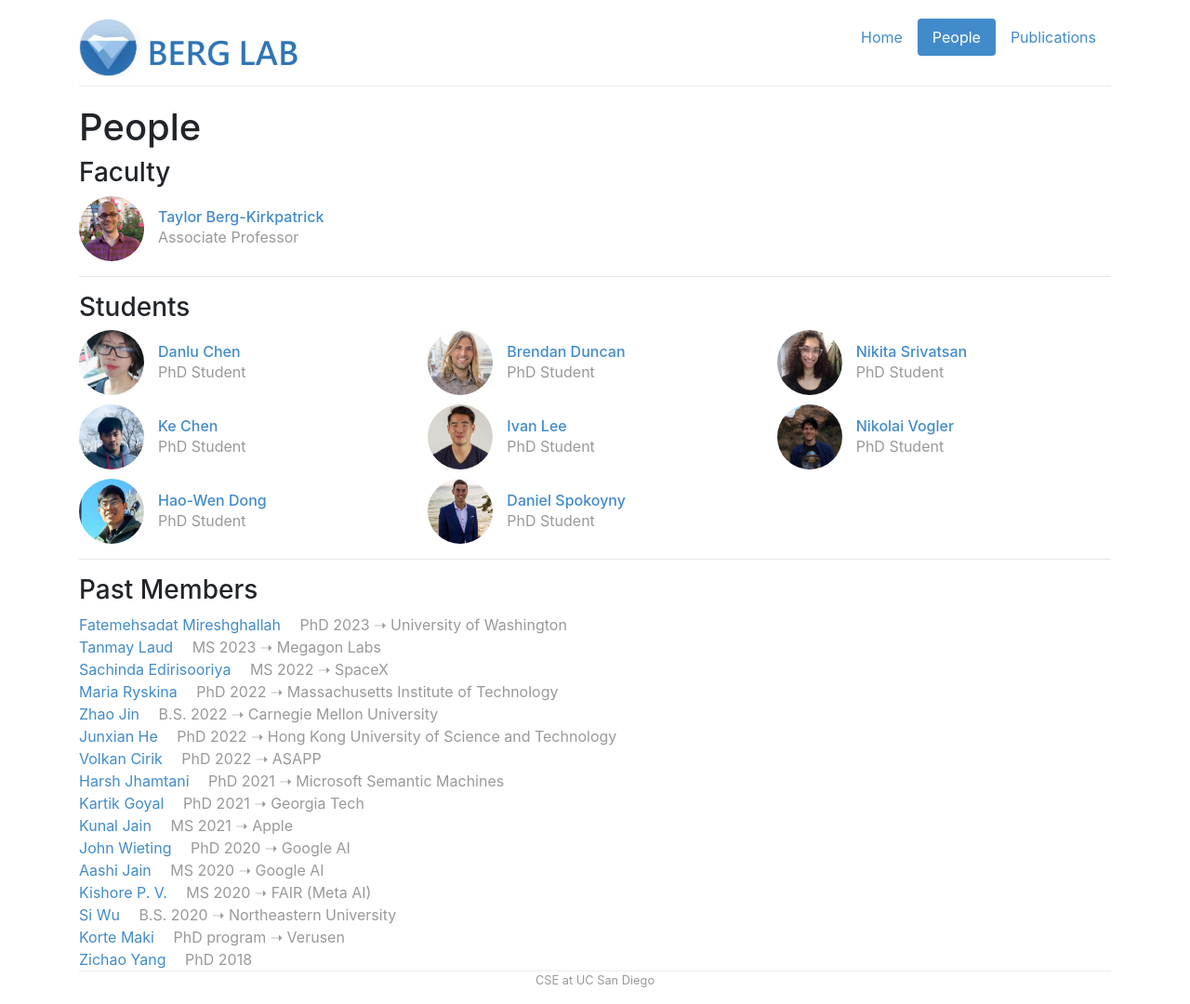
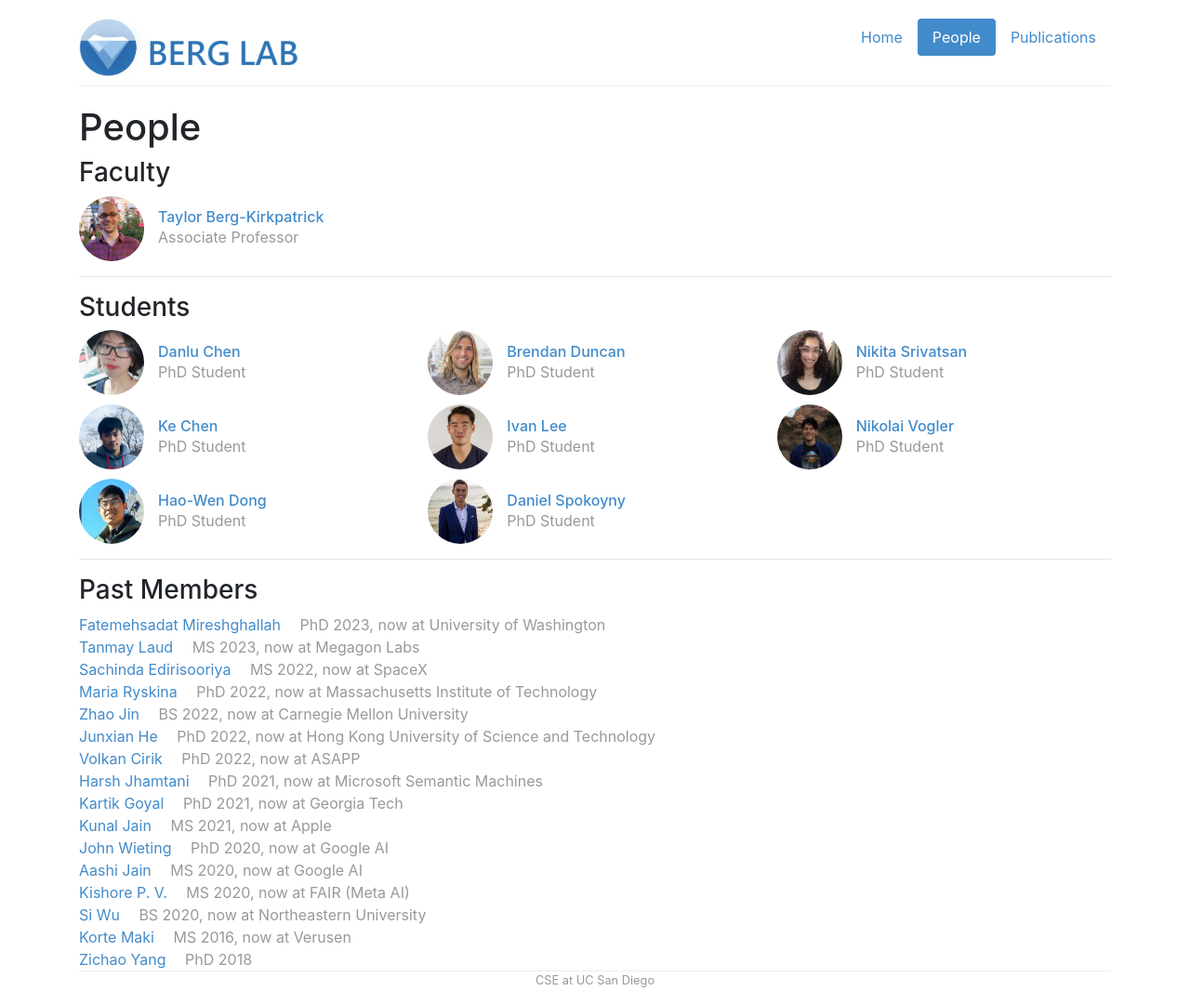
Before and after one commit to icebergnlp/icebergnlp.github.io, a Jekyll site: the page built from people.html, in a window 1280 px wide. Shown: the whole page at 93% size. Built offline with Jekyll 4.4.1, drawn with Linux system fonts in a browser that asks for light colours.

Commit message:
Change the arrow to "now at"

```diff
--- a/_data/people.yml
+++ b/_data/people.yml
@@ -76,103 +76,103 @@ fatemeh:
     webpage: https://cseweb.ucsd.edu/~fmireshg/
     role: past
     image: /img/people/fatemeh.jpg
-    bio: PhD 2023 ➝ University of Washington
+    bio: PhD 2023, now at University of Washington
 
 tanmay:
     display_name: Tanmay Laud
     webpage: https://www.linkedin.com/in/tanmaylaud
     role: past
     image: /img/people/tanmay.jpeg
-    bio: MS 2023 ➝ Megagon Labs
+    bio: MS 2023, now at Megagon Labs
 
 sachinda:
     display_name: Sachinda Edirisooriya
     webpage: https://sachindae.github.io/
     role: past
     image: /img/people/sachinda.png
-    bio: MS 2022 ➝ SpaceX
+    bio: MS 2022, now at SpaceX
 
 mryskina:
     display_name: Maria Ryskina
     webpage: http://www.cs.cmu.edu/~mryskina/
     role: past
     image: /img/people/mryskina.jpg
-    bio: PhD 2022 ➝ Massachusetts Institute of Technology
+    bio: PhD 2022, now at Massachusetts Institute of Technology
 
 judy:
     display_name: Zhao Jin
     webpage: http://linkedin.com/in/zhao-jin-310831170
     role: past
     image: /img/people/judy.jpg
-    bio: B.S. 2022 ➝ Carnegie Mellon University
+    bio: BS 2022, now at Carnegie Mellon University
 
 junxian1:
     display_name: Junxian He
     role: past
     webpage: https://jxhe.github.io/
     image: /img/people/junxian1.jpg
-    bio: PhD 2022 ➝ Hong Kong University of Science and Technology
+    bio: PhD 2022, now at Hong Kong University of Science and Technology
 
 vcirik:
     display_name: Volkan Cirik
     webpage: https://www.cs.cmu.edu/~vcirik/
     role: past
     image: /img/people/vcirik.jpg
-    bio: PhD 2022 ➝ ASAPP
+    bio: PhD 2022, now at ASAPP
 
 jharsh:
     display_name: Harsh Jhamtani
     webpage: https://sites.google.com/view/harshjhamtani/home
     role: past
     image: /img/people/jharsh.jpg
-    bio: PhD 2021 ➝ Microsoft Semantic Machines
+    bio: PhD 2021, now at Microsoft Semantic Machines
 
 kartikgo:
     display_name: Kartik Goyal
     role: past
     webpage: http://www.cs.cmu.edu/~kartikgo
-    bio: PhD 2021 ➝ Georgia Tech
+    bio: PhD 2021, now at Georgia Tech
 
 kunal:
     display_name: Kunal Jain
     webpage: https://sites.google.com/view/kunal-jain/
     role: past
     image: /img/people/kunal.jpg
-    bio: MS 2021 ➝ Apple
+    bio: MS 2021, now at Apple
 
 jwieting:
     display_name: John Wieting
     webpage: http://www.cs.cmu.edu/~jwieting/
     role: past
     image: /img/people/jwieting.jpg
-    bio: PhD 2020 ➝ Google AI
+    bio: PhD 2020, now at Google AI
 
 aashi:
     display_name: Aashi Jain
     webpage: https://aashi7jain.com/
     role: past
     image: /img/people/aashi.jpeg
-    bio: MS 2020 ➝ Google AI
+    bio: MS 2020, now at Google AI
 
 kishore:
     display_name: Kishore P. V.
     webpage: https://kishorepv.github.io
     role: past
     image: /img/people/kishore.jpg
-    bio: MS 2020 ➝ FAIR (Meta AI)
+    bio: MS 2020, now at FAIR (Meta AI)
 
 swu:
     display_name: Si Wu
     webpage: http://siwu.io
     role: past
     image: /img/people/swu.jpg
-    bio: B.S. 2020 ➝ Northeastern University
+    bio: BS 2020, now at Northeastern University
 
 kmaki:
     display_name: Korte Maki
     webpage: https://scholar.google.com/citations?user=4MwHtsUAAAAJ&hl=en&oi=ao
     role: past
-    bio: PhD program ➝ Verusen
+    bio: MS 2016, now at Verusen
 
 zichaoy:
     display_name: Zichao Yang
```
